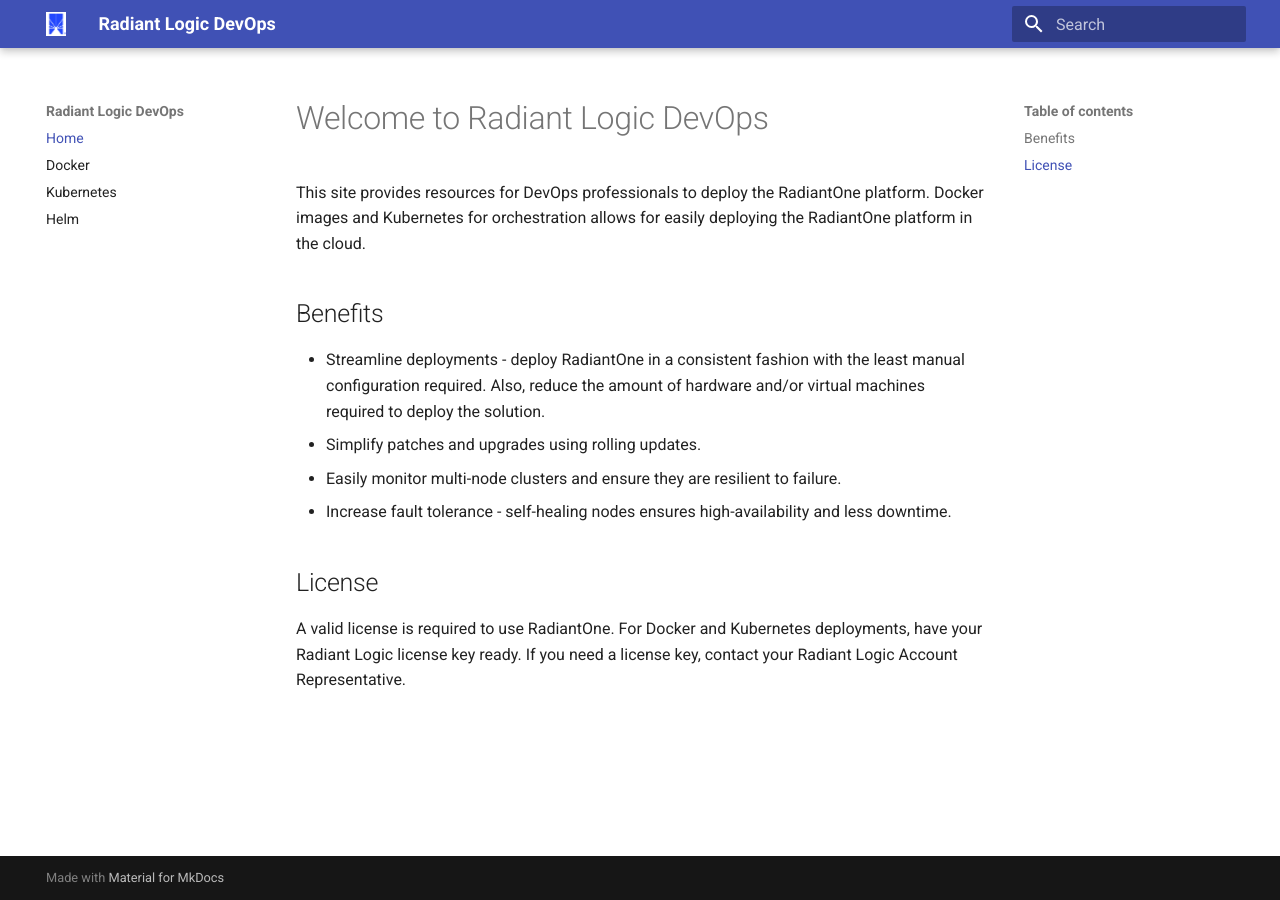
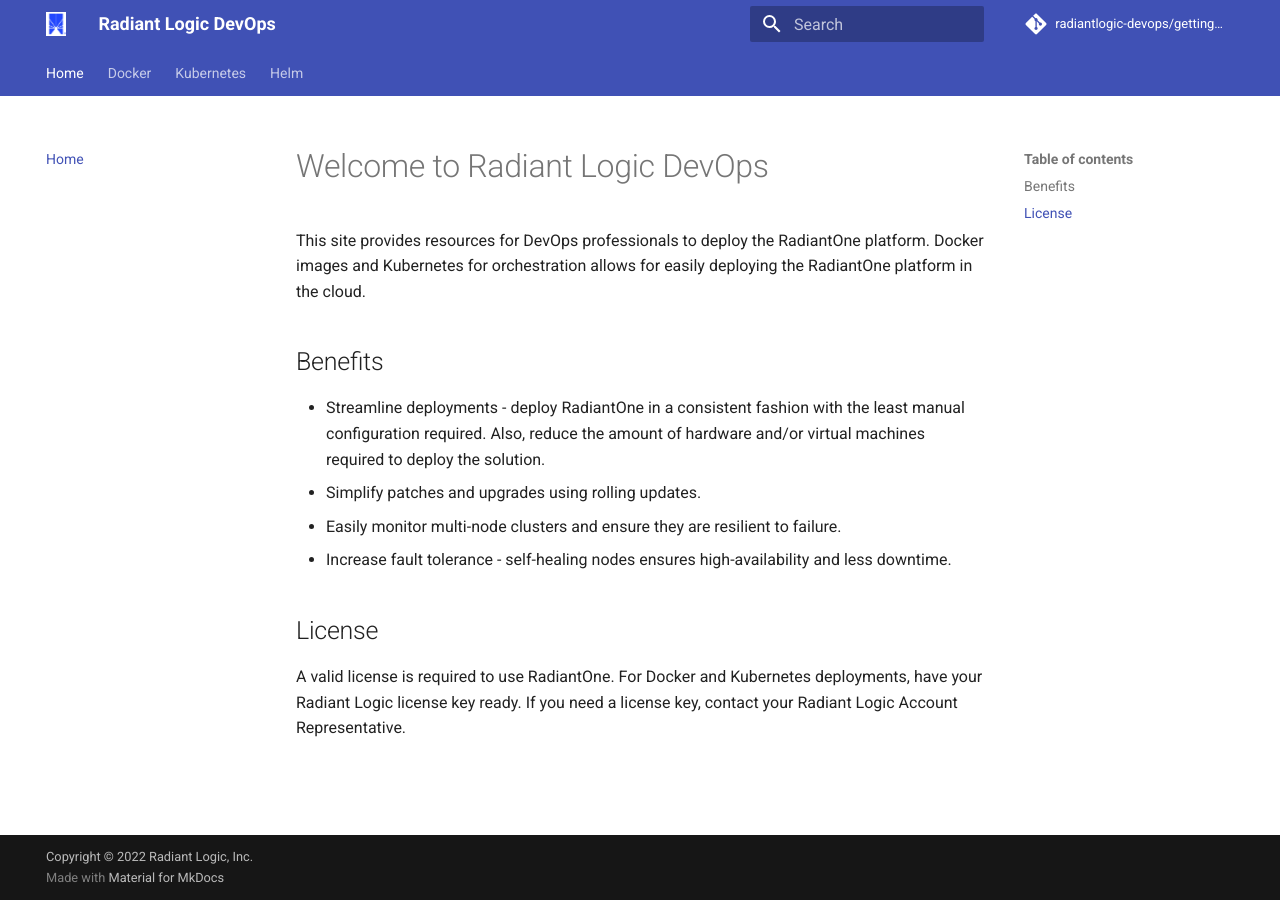
Before and after one commit to radiantlogic-devops/getting-started, an MkDocs documentation site: the page built from docs/index.md, in a window 1280 px wide. Built offline with MkDocs 1.6.1 and Material for MkDocs 9.7.7, drawn with Linux system fonts in a browser that asks for light colours.

Commit message:
Update mkdocs.yml

```diff
--- a/mkdocs.yml
+++ b/mkdocs.yml
@@ -1,22 +1,40 @@
+# Project information
 site_name: Radiant Logic DevOps
 site_url: https://devops.radiantlogic.com
-nav:
-- Home: index.md
-- Docker: docker.md
-- Kubernetes: kubernetes.md
-- Helm: helm.md
 
+# Repository
+repo_name: radiantlogic-devops/getting-started
+repo_url: https://github.com/radiantlogic-devops
+
+# Copyright
+copyright: Copyright &copy; 2022 Radiant Logic, Inc.
+
+# Theme
 theme:
   name: material
   logo: r1small.jpg
   nav_style: light
   navigation_depth: 5
   features:
-    - navigation.expand
+    #- navigation.expand
+    - navigation.sections
+    - navigation.top
+    - navigation.tabs
+    - search.highlight
+    - search.share
+    - search.suggest
 
+# Extensions
 markdown_extensions:
   - pymdownx.critic
   - pymdownx.magiclink
   - pymdownx.highlight
   - pymdownx.superfences
   - pymdownx.inlinehilite
+
+# Page Tree
+nav:
+- Home: index.md
+- Docker: docker.md
+- Kubernetes: kubernetes.md
+- Helm: helm.md
```
